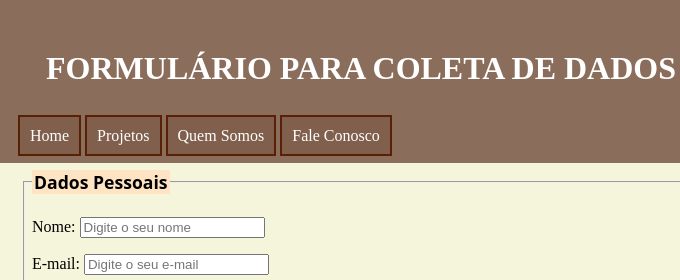
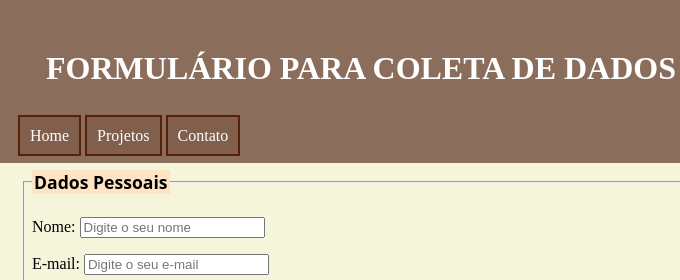
Before and after one commit to DiegoMarques20/projeto-formulario, a plain HTML site: page index.html in a window 768 px wide. Shown: the top 280 px of the page, 0-680 px from the left. Drawn offline with Linux system fonts and the light colour scheme.

Commit message:
teste responsividade

```diff
--- a/estilo/style.css
+++ b/estilo/style.css
@@ -1,12 +1,4 @@
 @charset "UTF-8";
-
-@media screen and (min-width: 768px) and (max-width: 992px) {
-
-    nav {
-        width: 80vw;
-    }
-}
-
 
 h1 {
     text-align: center;
--- a/index.html
+++ b/index.html
@@ -16,8 +16,7 @@
         <nav>
             <a href="#">Home</a>
             <a href="#">Projetos</a>
-            <a href="#">Quem Somos</a>
-            <a href="#">Fale Conosco</a>
+            <a href="#">Contato</a>
         </nav>
 
     </header>
```
